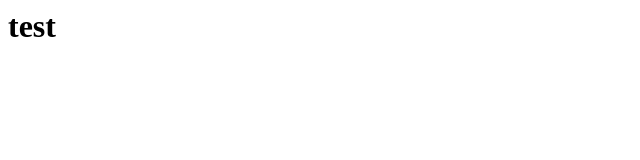
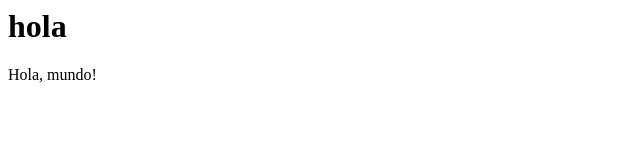
Before and after one commit to PauChavarria/hola, a plain HTML site: page index.html in a window 1280 px wide. Shown: the whole page, without its empty margins (0-640 px from the left). Drawn offline with Linux system fonts and the light colour scheme.

Commit message:
Modificacion al index

```diff
--- a/index.html
+++ b/index.html
@@ -1 +1,4 @@
-<h1>test</h1>
+<h1>hola</h1>
+
+
+<p>Hola, mundo!</p>
```
